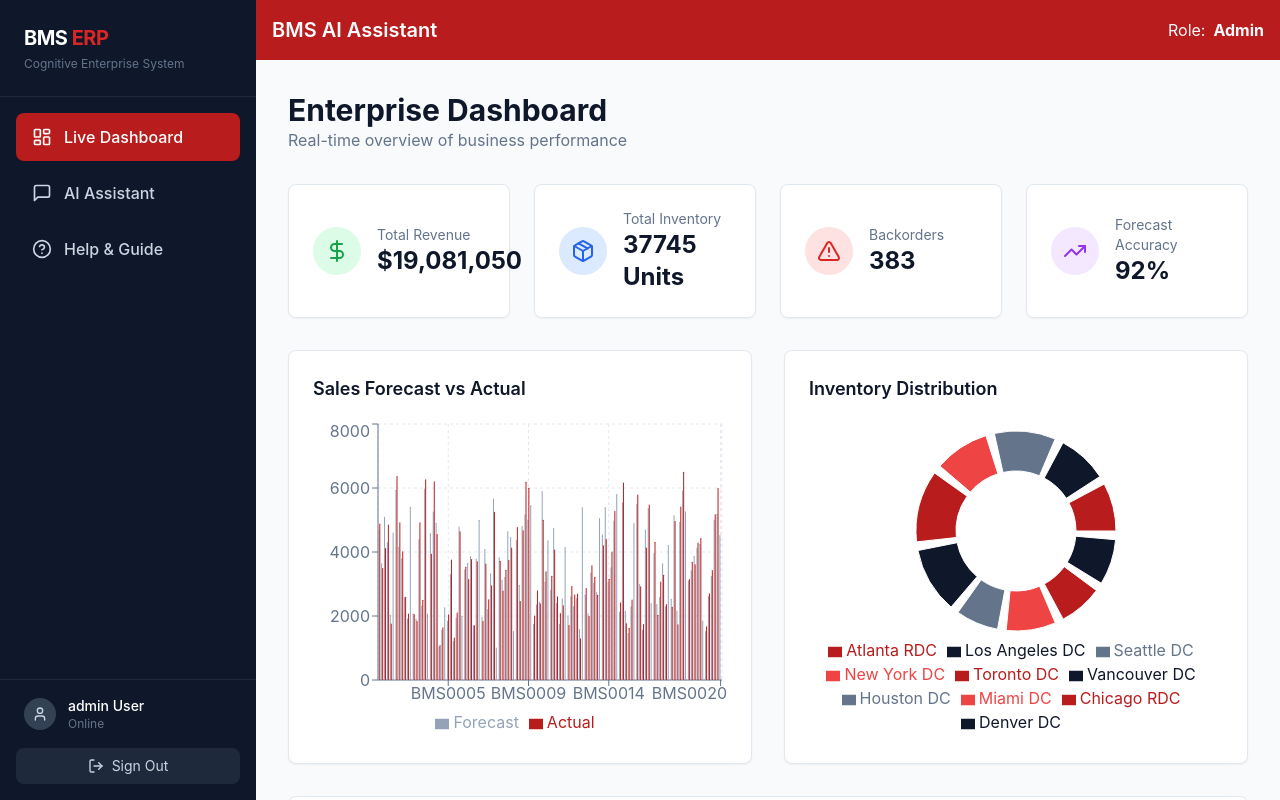
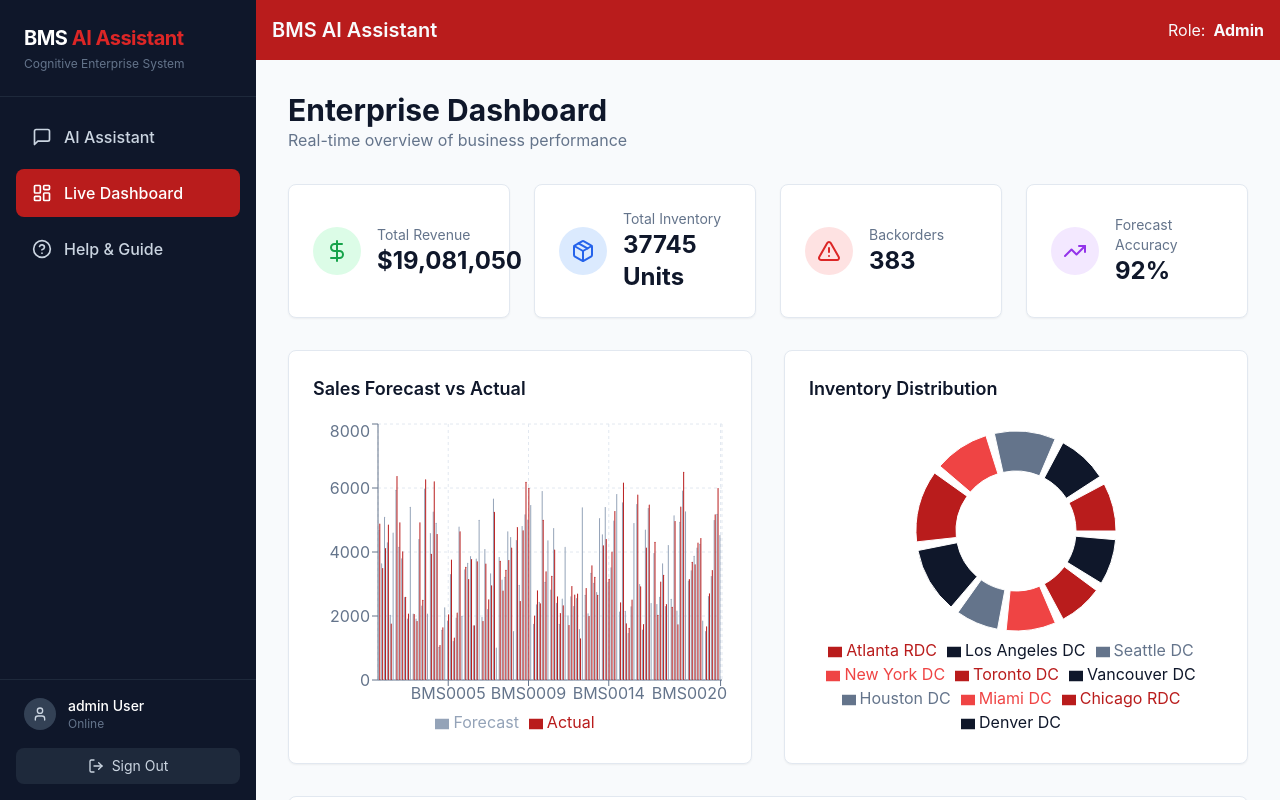
Before and after one commit to rapcodez/Bmsrepochat, a React (Vite) app: page / in a window 1280 px wide. Both pictures are taken after a click on the button 640 px from the left and 342 px from the top of the page. Built offline with nearby package versions, Linux system fonts and the light colour scheme.

Commit message:
Fix: UI Polish - Rename app, reorder menu, fix headers and text

```diff
--- a/src/components/ChatInterface.tsx
+++ b/src/components/ChatInterface.tsx
@@ -93,17 +93,15 @@ const ChatInterface: React.FC = () => {
             />
 
             {/* Header */}
-            <div className="bg-white border-b border-slate-200 p-4 flex items-center justify-between shadow-sm">
-                <div>
-                    <h2 className="text-xl font-bold text-slate-900">AI Assistant</h2>
-                    <div className="flex items-center gap-2">
+            {/* Header Removed - Managed by App.tsx */}
+            <div className="bg-white border-b border-slate-200 p-2 flex items-center justify-end shadow-sm">
+                <div className="flex items-center gap-2">
+                    <div className="flex items-center gap-2 mr-4">
                         <span className={clsx("w-2 h-2 rounded-full", hasToken ? "bg-blue-500" : "bg-green-500")}></span>
                         <span className="text-sm text-slate-500">
                             {hasToken ? "Online (Mistral)" : "Online (Mock)"}
                         </span>
                     </div>
-                </div>
-                <div className="flex items-center gap-2">
                     <button
                         onClick={handleDownloadReport}
                         className="p-2 text-slate-400 hover:text-slate-600 hover:bg-slate-100 rounded-full transition-colors"
--- a/src/components/Sidebar.tsx
+++ b/src/components/Sidebar.tsx
@@ -11,15 +11,15 @@ interface SidebarProps {
 
 const Sidebar: React.FC<SidebarProps> = ({ activeTab, setActiveTab, userRole, onLogout }) => {
     const menuItems = [
+        { id: 'chat', label: 'AI Assistant', icon: MessageSquare },
         { id: 'dashboard', label: 'Live Dashboard', icon: LayoutDashboard },
-        { id: 'chat', label: 'AI Assistant', icon: MessageSquare },
         { id: 'help', label: 'Help & Guide', icon: HelpCircle },
     ];
 
     return (
         <div className="w-64 bg-slate-900 text-slate-300 flex flex-col h-screen">
             <div className="p-6 border-b border-slate-800">
-                <h2 className="text-xl font-bold text-white tracking-tight">BMS <span className="text-red-600">ERP</span></h2>
+                <h2 className="text-xl font-bold text-white tracking-tight">BMS <span className="text-red-600">AI Assistant</span></h2>
                 <p className="text-xs text-slate-500 mt-1">Cognitive Enterprise System</p>
             </div>
 
@@ -32,8 +32,8 @@ const Sidebar: React.FC<SidebarProps> = ({ activeTab, setActiveTab, userRole, on
                             key={item.id}
                             onClick={() => setActiveTab(item.id)}
                             className={`w-full flex items-center px-4 py-3 rounded-lg transition-colors ${isActive
-                                    ? 'bg-red-700 text-white'
-                                    : 'hover:bg-slate-800 hover:text-white'
+                                ? 'bg-red-700 text-white'
+                                : 'hover:bg-slate-800 hover:text-white'
                                 }`}
                         >
                             <Icon className="w-5 h-5 mr-3" />
--- a/src/services/aiService.ts
+++ b/src/services/aiService.ts
@@ -93,7 +93,7 @@ export const chatWithAI = async (query: string): Promise<string> => {
     }
 
     // --- 4. General Help ---
-    return `I'm a demo AI trained on specific enterprise data. Try asking me to:
+    return `I'm your AI Assistant trained on enterprise data. Try asking me to:
 - "Check stock for **BMS0001** in table format"
 - "Check status of order **ORD-24-1001**"
 - "Show recent orders"
```
